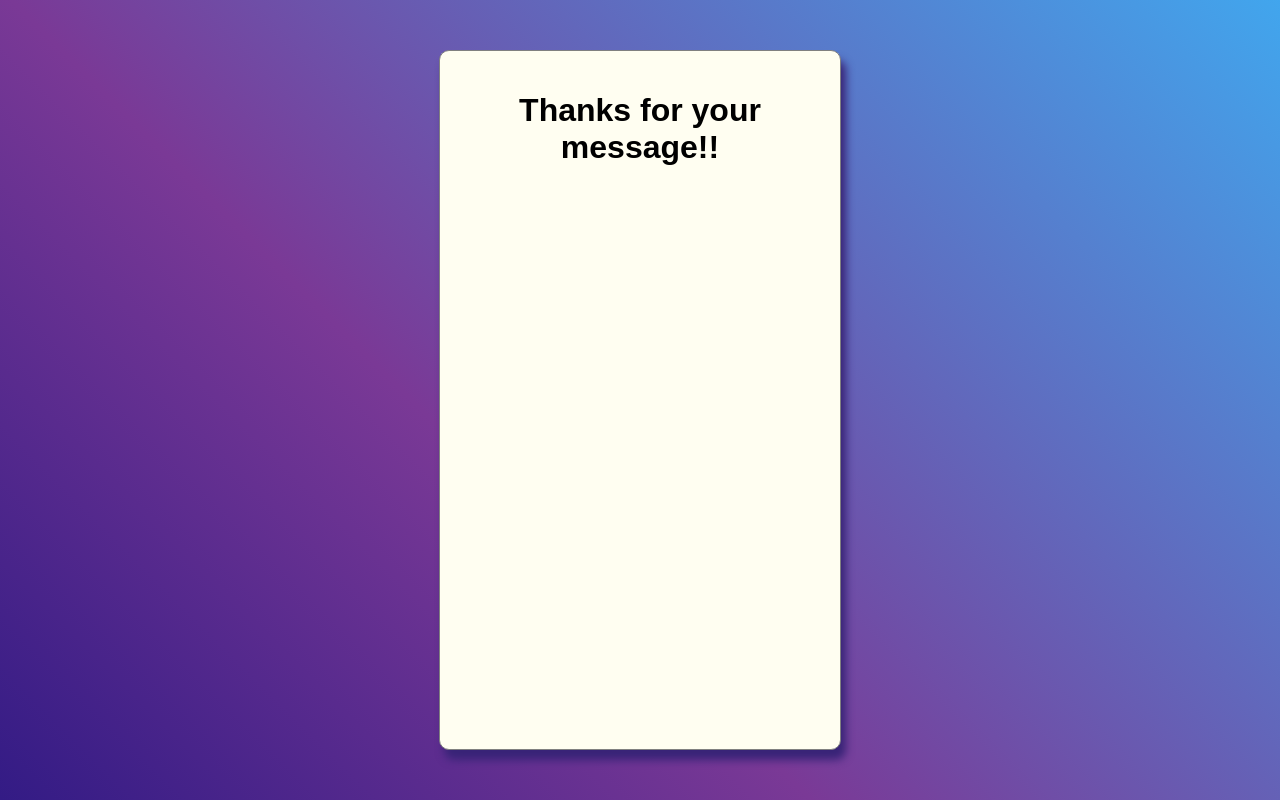
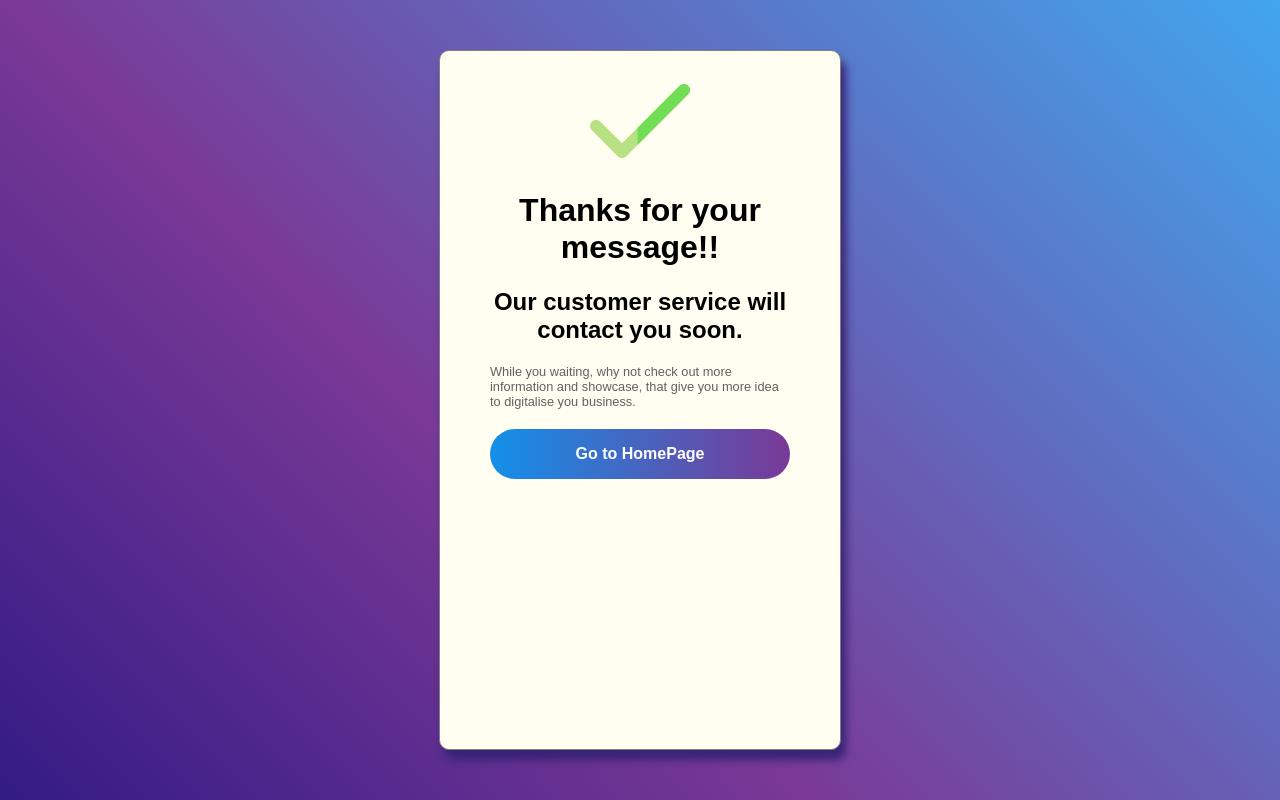
Before and after one commit to catlirex/boolean-uk-html-stylish-form, a website: page thankyou.html in a window 1280 px wide. Drawn offline with Linux system fonts and the light colour scheme.

Commit message:
thankyou page added

```diff
--- a/style.css
+++ b/style.css
@@ -34,7 +34,8 @@ label {
   display: block;
 }
 
-form h1 {
+form h1,
+form h2 {
   text-align: center;
 }
 
@@ -75,14 +76,43 @@ select {
   background-size: 20px;
 }
 
+a,
 button {
   width: 100%;
   height: 50px;
+  display: block;
+
   border-top-left-radius: 30px;
   border-bottom-left-radius: 30px;
   border-top-right-radius: 30px;
   border-bottom-right-radius: 30px;
-  align-items: center;
+  border: none;
+
+  text-align: center;
+  margin-top: 20px;
+
+  color: white;
+  font-weight: bold;
+  background: rgb(19, 144, 233);
+  background: linear-gradient(
+    90deg,
+    rgba(19, 144, 233, 1) 0%,
+    rgba(122, 57, 150, 1) 100%
+  );
+}
+
+form a {
+  width: 100%;
+  line-height: 50px;
+  height: 50px;
+  text-align: center;
+
+  text-decoration: none;
+
+  border-top-left-radius: 30px;
+  border-bottom-left-radius: 30px;
+  border-top-right-radius: 30px;
+  border-bottom-right-radius: 30px;
   border: none;
   margin-top: 20px;
 
@@ -112,6 +142,7 @@ form textarea:focus {
   transform: scale(1.05);
 }
 
+a:hover,
 button:hover {
   animation: button-hover 0.4s linear alternate;
   animation-fill-mode: forwards;
@@ -168,19 +199,27 @@ button:hover {
     );
   }
 
-  80%{
-    background: rgb(19,144,233);
-background: linear-gradient(
-  90deg, rgba(19,144,233,1) 0%,
-   rgba(122,57,150,1) 50%,
-    rgba(161,208,241,1) 100%);
-    }
+  80% {
+    background: rgb(19, 144, 233);
+    background: linear-gradient(
+      90deg,
+      rgba(19, 144, 233, 1) 0%,
+      rgba(122, 57, 150, 1) 50%,
+      rgba(161, 208, 241, 1) 100%
+    );
+  }
 
-100%{
-  background: rgb(19, 144, 233);
-  background: linear-gradient(
-    90deg,
-    rgba(19, 144, 233, 1) 0%,
-    rgba(122, 57, 150, 1) 100%);
+  100% {
+    background: rgb(19, 144, 233);
+    background: linear-gradient(
+      90deg,
+      rgba(19, 144, 233, 1) 0%,
+      rgba(122, 57, 150, 1) 100%
+    );
+  }
+}
 
+form svg {
+  display: block;
+  margin: auto;
 }
--- a/thankyou.html
+++ b/thankyou.html
@@ -8,8 +8,35 @@
     <link rel="stylesheet" href="style.css" />
   </head>
   <body>
-      <form>
-    <h1>Thanks for your message!!</h1>
+    <form>
+      <svg
+        xmlns="http://www.w3.org/2000/svg"
+        xmlns:xlink="http://www.w3.org/1999/xlink"
+        version="1.1"
+        id="Layer_1"
+        width="100px"
+        x="50px"
+        viewBox="0 0 511.999 511.999"
+        style="enable-background: new 0 0 511.999 511.999;"
+        xml:space="preserve"
+      >
+        <path
+          style="fill: #b7e183;"
+          d="M502.87,75.474c-12.201-12.204-31.952-12.205-44.154-0.001L163.89,370.299L53.284,259.693  c-12.201-12.204-31.952-12.205-44.154-0.001c-12.173,12.174-12.173,31.981,0,44.153L141.814,436.53  c12.199,12.198,31.953,12.2,44.153,0L502.87,119.626C515.042,107.453,515.042,87.645,502.87,75.474z"
+        />
+        <path
+          style="fill: #71de56;"
+          d="M502.87,75.474c-12.201-12.204-31.952-12.205-44.154-0.001L243.511,290.678v88.306L502.87,119.626  C515.042,107.453,515.042,87.645,502.87,75.474z"
+        />
+      </svg>
+      <h1>Thanks for your message!!</h1>
+      <h2>Our customer service will contact you soon.</h2>
+      <p>
+        While you waiting, why not check out more information and showcase, that
+        give you more idea to digitalise you business.
+      </p>
 
+      <a href="index.html">Go to HomePage</a>
+    </form>
   </body>
 </html>
```
